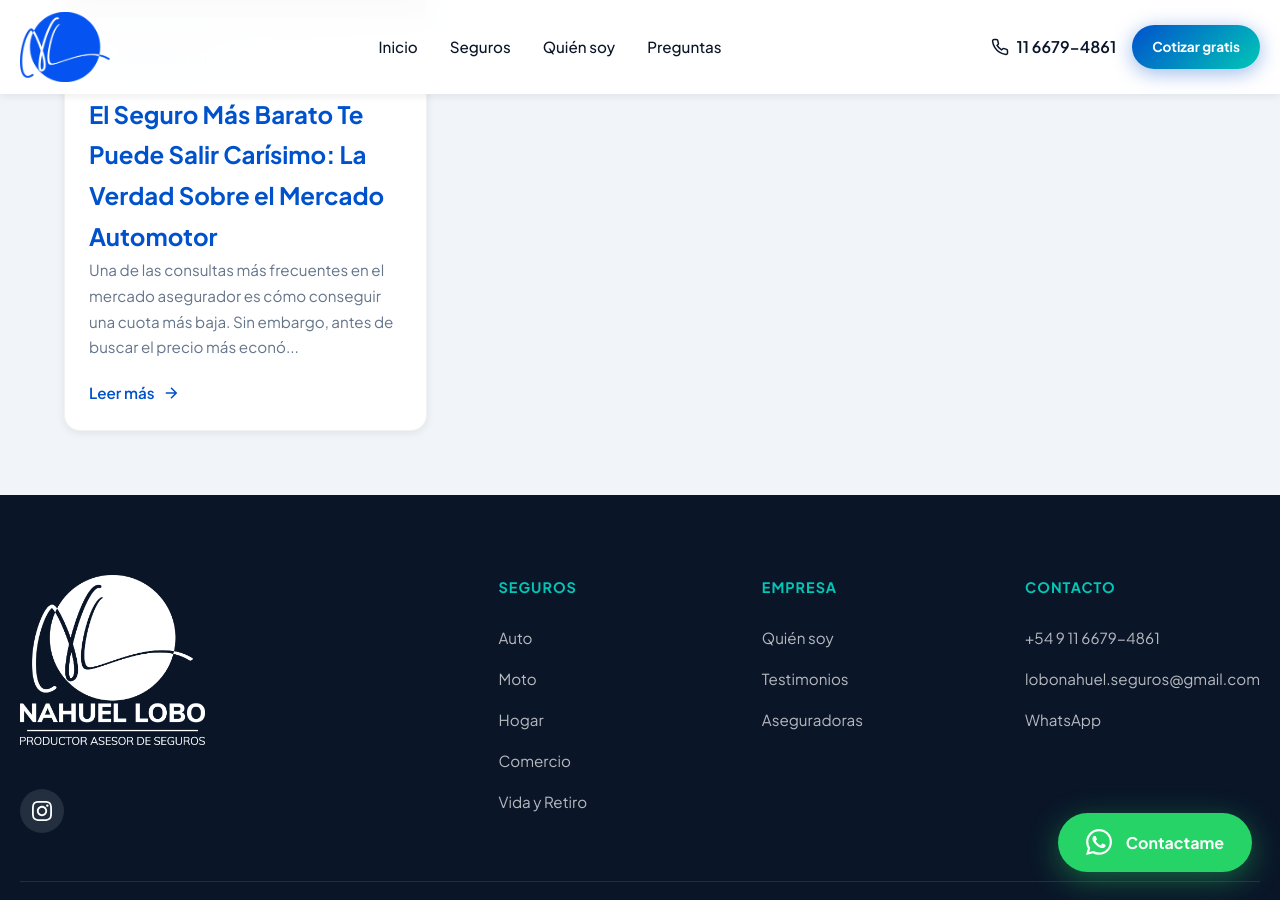
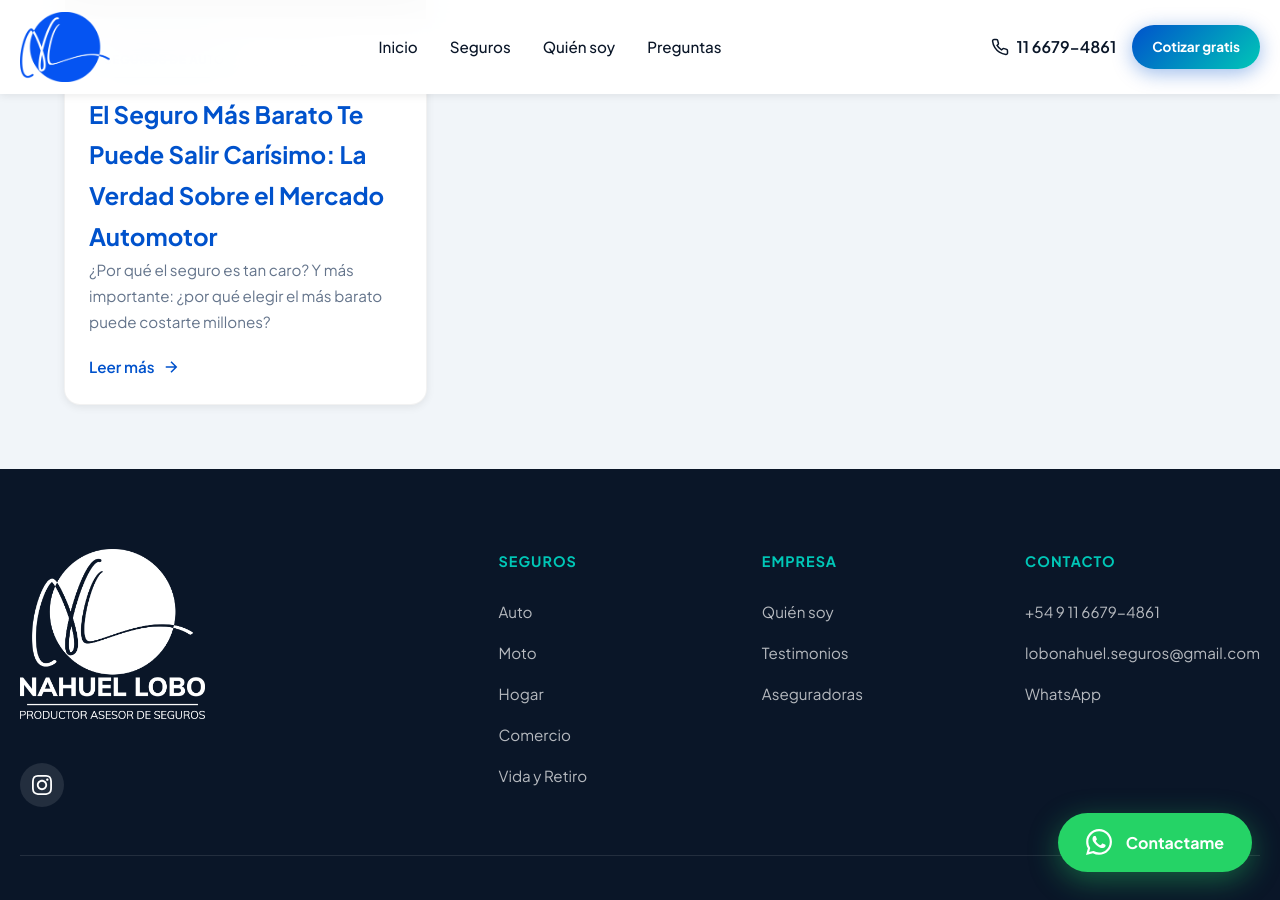
Before and after one commit to loboseguros/loboseguros, a Jekyll site: the page built from blog/index.html, in a window 1280 px wide and 900 px high, scrolled down 820 px. Built offline with Jekyll 4.4.1, drawn with Linux system fonts in a browser that asks for light colours; grey boxes are pictures that could not be loaded.

Commit message:
Update 2026-03-06-seguro-barato-riesgo-patrimonial.md

```diff
--- a/_posts/2026-03-06-seguro-barato-riesgo-patrimonial.md
+++ b/_posts/2026-03-06-seguro-barato-riesgo-patrimonial.md
@@ -2,6 +2,7 @@
 layout: post
 title: "El Seguro Más Barato Te Puede Salir Carísimo: La Verdad Sobre el Mercado Automotor"
 description: "Análisis técnico sobre las variables que determinan el costo del seguro. Por qué la cuota baja es un riesgo y la importancia del asesor profesional."
+excerpt: "¿Por qué el seguro es tan caro? Y más importante: ¿por qué elegir el más barato puede costarte millones?"
 date: 2026-03-06
 category: "Seguros de Auto"
 image: https://images.unsplash.com/photo-1554224155-6726b3ff858f?w=800
@@ -116,4 +117,5 @@ Especialista en Zona Oeste: Castelar, Ituzaingó, Morón
     }
   ]
 }
+
 </script>
```
